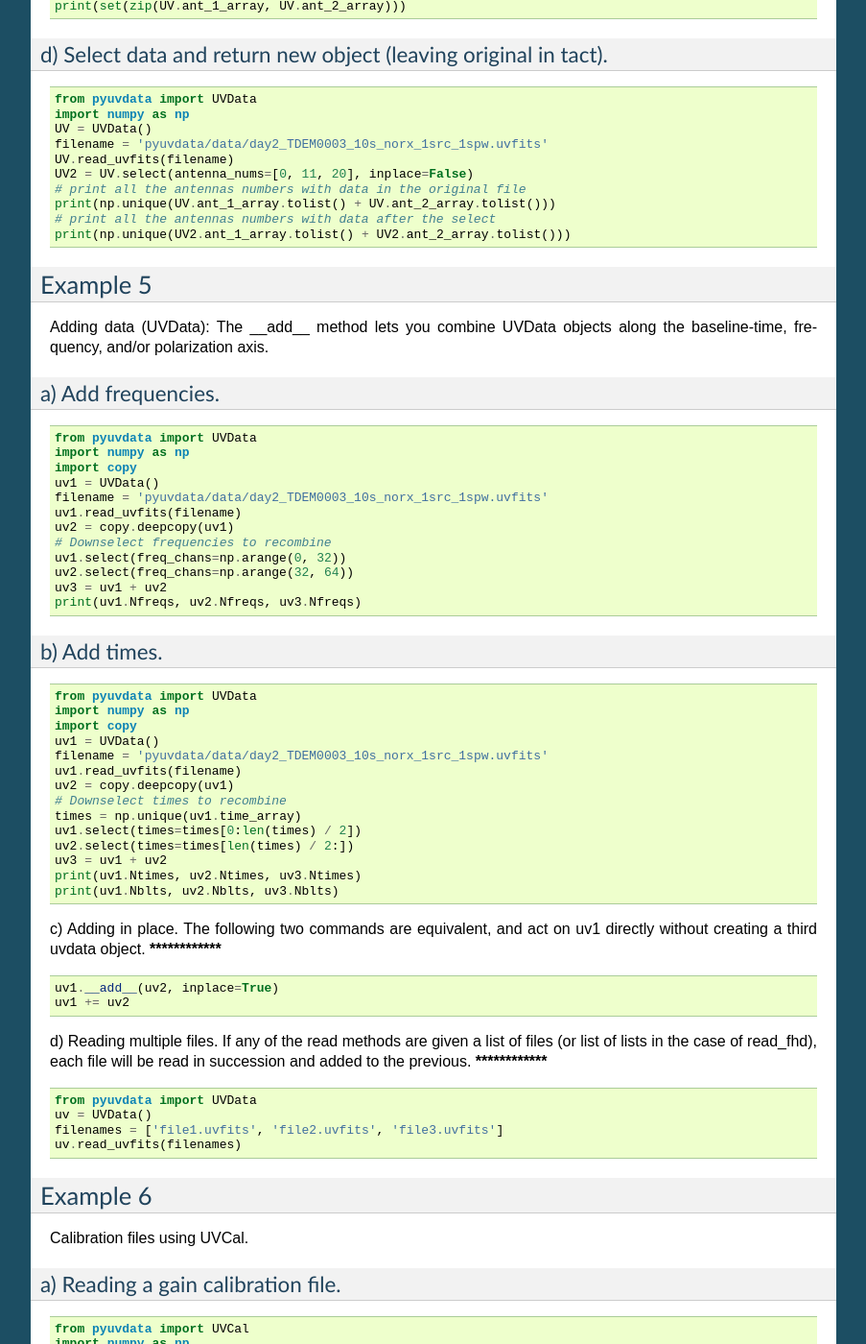
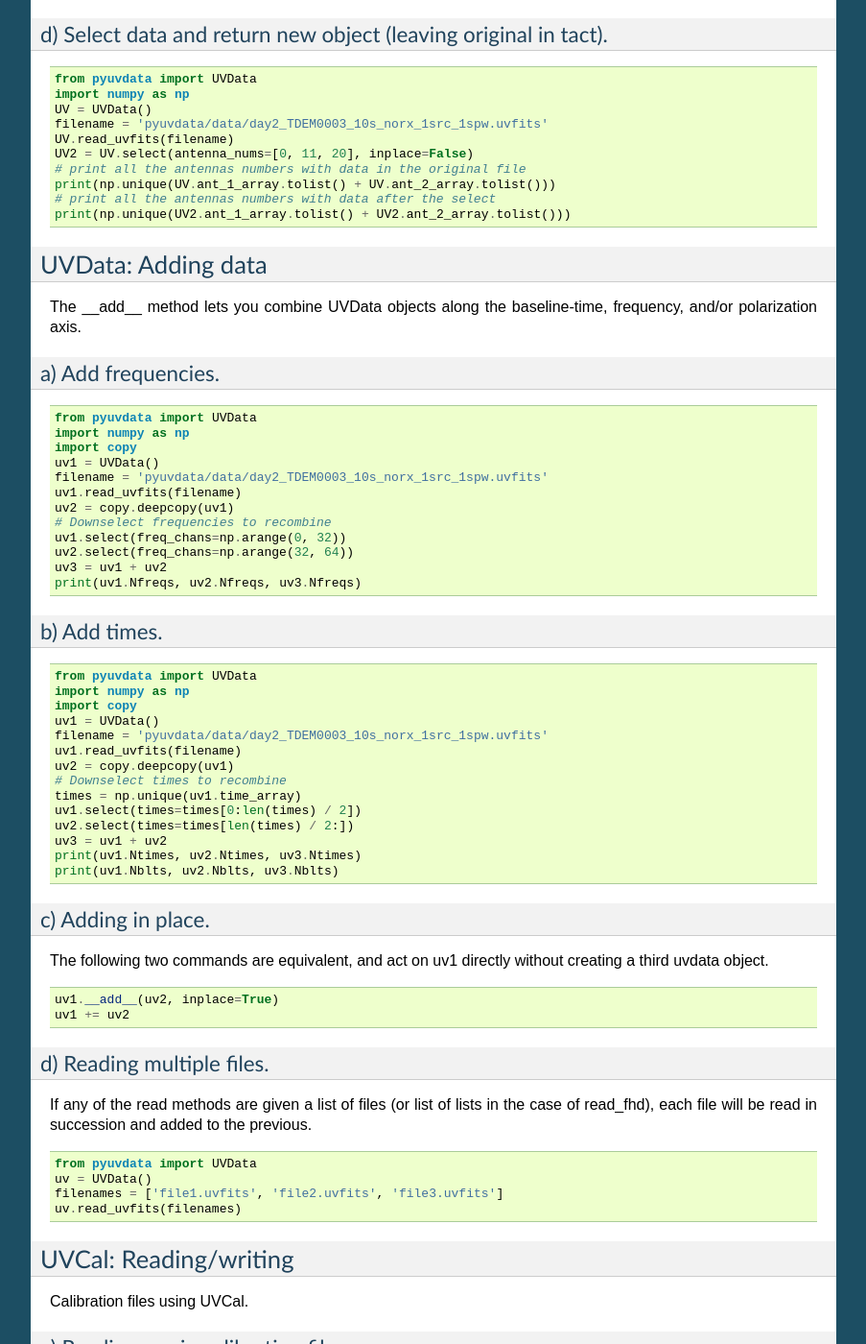
Before and after one commit to RadioAstronomySoftwareGroup/pyuvdata, a Sphinx documentation site: the page built from docs/tutorial.rst, in a window 1280 px wide and 1400 px high, scrolled down 2523 px. Shown: the whole window at 96% size, without its empty margins (198-1101 px from the left). Built offline with Sphinx 7.4.7, drawn with Linux system fonts in a browser that asks for light colours; some of the changed text lies outside the part shown.

Commit message:
Fixed tutorial formatting, made examples descriptive

```diff
--- a/docs/tutorial.rst
+++ b/docs/tutorial.rst
@@ -1,9 +1,9 @@
 Tutorial
 ========
 
-Example 1
+UVData: File conversion
 ---------
-UVData: Converting between tested data formats
+Converting between tested data formats
 
 a) miriad (aipy) -> uvfits
 **************************
@@ -53,9 +53,9 @@ d) FHD -> miriad (aipy)
   UV.read_fhd(fhd_files)
   UV.write_uvfits('1061316296.uvfits')
 
-Example 2
+UVData: Phasing
 ---------
-UVData: Phasing/unphasing data::
+Phasing/unphasing data::
 
   from pyuvdata import UVData
   import ephem
@@ -68,9 +68,9 @@ UVData: Phasing/unphasing data::
   UV.unphase_to_drift()  # Undo phasing to try another phase center
   UV.phase(5.23368, 0.710940, ephem.J2000)  # Phase to a specific ra/dec/epoch (in radians)
 
-Example 3
+UVData: Plotting
 ---------
-UVData: Making a simple waterfall plot::
+Making a simple waterfall plot::
 
   from pyuvdata import UVData
   import numpy as np
@@ -86,9 +86,9 @@ UVData: Making a simple waterfall plot::
   plt.imshow(np.abs(UV.data_array[bl_ind, 0, :, 0]))  # Amplitude waterfall for 0th spectral window and 0th polarization
   plt.show()
 
-Example 4
+UVData: Selecting data
 ---------
-Selecting data (UVData): The select method lets you select specific antennas (by number or name),
+The select method lets you select specific antennas (by number or name),
 antenna pairs, frequencies (in Hz or by channel number), times or polarizations
 to keep in the object while removing others.
 
@@ -158,9 +158,9 @@ d) Select data and return new object (leaving original in tact).
   # print all the antennas numbers with data after the select
   print(np.unique(UV2.ant_1_array.tolist() + UV2.ant_2_array.tolist()))
 
-Example 5
+UVData: Adding data
 ---------
-Adding data (UVData): The __add__ method lets you combine UVData objects along
+The __add__ method lets you combine UVData objects along
 the baseline-time, frequency, and/or polarization axis.
 
 a) Add frequencies.
@@ -199,18 +199,20 @@ b) Add times.
   print(uv1.Ntimes, uv2.Ntimes, uv3.Ntimes)
   print(uv1.Nblts, uv2.Nblts, uv3.Nblts)
 
-c) Adding in place. The following two commands are equivalent, and act on uv1
+c) Adding in place.
+****************
+The following two commands are equivalent, and act on uv1
 directly without creating a third uvdata object.
-****************
 ::
 
   uv1.__add__(uv2, inplace=True)
   uv1 += uv2
 
-d) Reading multiple files. If any of the read methods are given a list of files
+d) Reading multiple files.
+****************
+If any of the read methods are given a list of files
 (or list of lists in the case of read_fhd), each file will be read in succession
 and added to the previous.
-****************
 ::
 
   from pyuvdata import UVData
@@ -219,7 +221,7 @@ and added to the previous.
   uv.read_uvfits(filenames)
 
 
-Example 6
+UVCal: Reading/writing
 ---------
 Calibration files using UVCal.
 
@@ -295,9 +297,9 @@ b) Writing a gain calibration file.
 
   cal.write_calfits('tutorial5b.fits')
 
-Example 7
+UVCal: Selecting data
 ---------
-Selecting data (UVCal): The select method lets you select specific antennas (by number or name),
+The select method lets you select specific antennas (by number or name),
 frequencies (in Hz or by channel number), times or polarizations
 to keep in the object while removing others.
 
```
